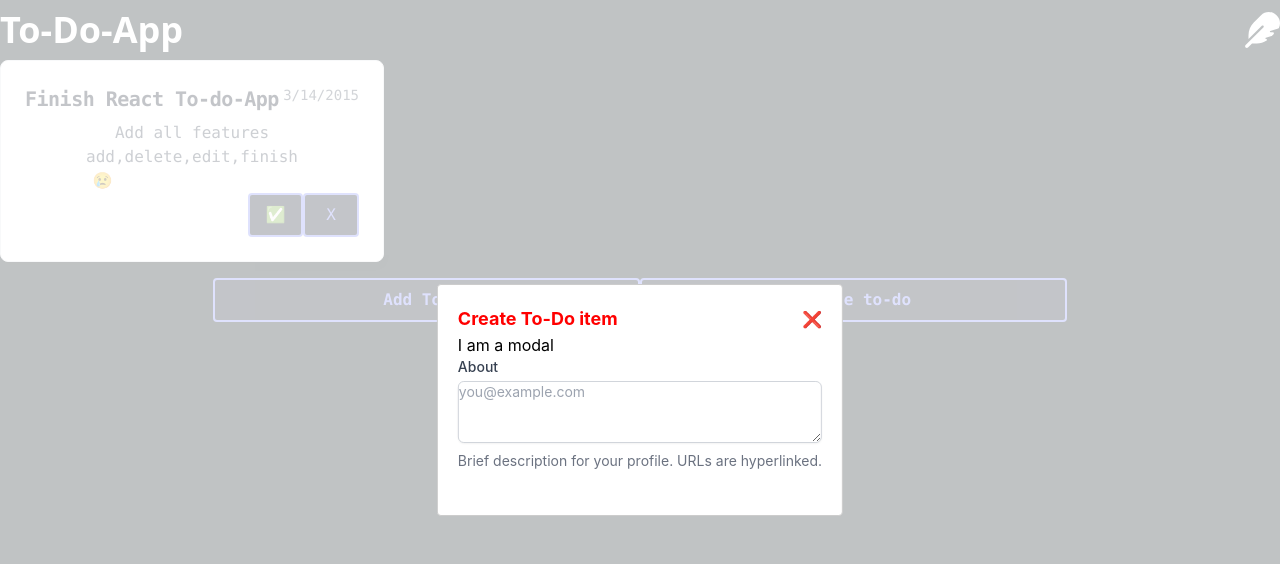
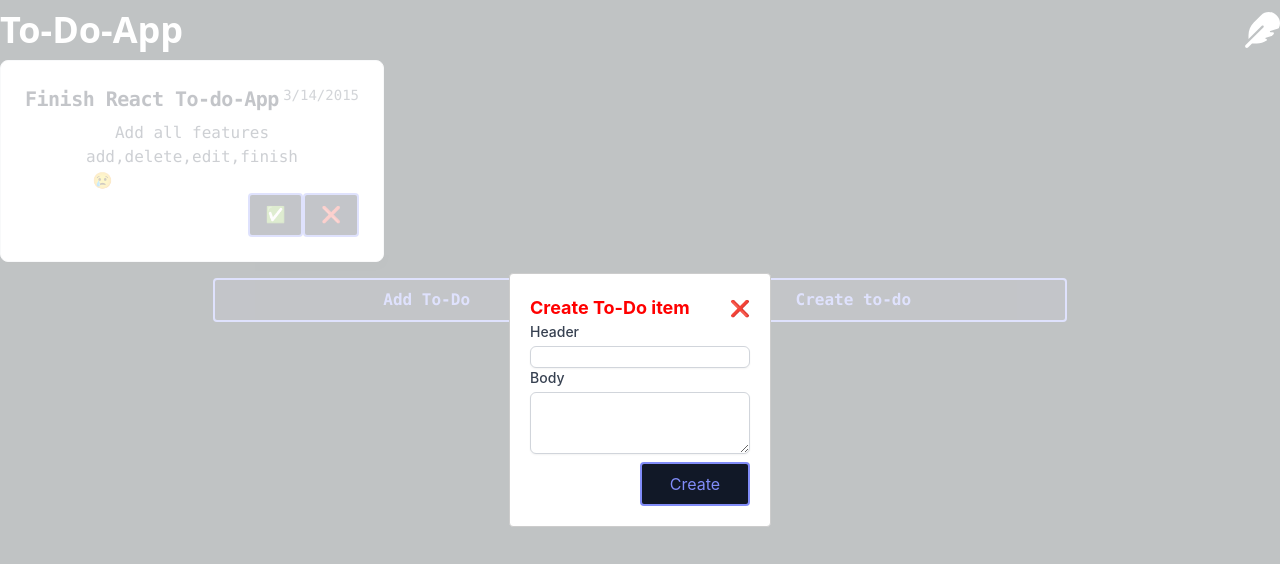
Before and after one commit to LeandroMartinMacato/todo-app-react, a React (Create React App) app: page / in a window 1280 px wide. Both pictures are taken after a click on the button "Create to-do". Shown: the top 564 px of the page. Built offline with nearby package versions, Linux system fonts and the light colour scheme.

Commit message:
trans: to pc

```diff
--- a/src/components/item.js
+++ b/src/components/item.js
@@ -25,7 +25,7 @@ export default function Item(props) {
                 </div>
                 <div className="text-right">
                     <button onClick={props.completeFunc} className="text-center text-indigo-400 rounded py-2 w-2/12 focus:outline-none bg-gray-900 border-2 border-indigo-400">✅</button>
-                    <button onClick={props.deleteFunc} className="text-center text-indigo-400 rounded py-2 w-2/12 focus:outline-none bg-gray-900 border-2 border-indigo-400">X</button>
+                    <button onClick={props.deleteFunc} className="text-center text-indigo-400 rounded py-2 w-2/12 focus:outline-none bg-gray-900 border-2 border-indigo-400">❌</button>
                 </div>
 			</div>
 
--- a/src/components/todo.js
+++ b/src/components/todo.js
@@ -16,7 +16,15 @@ content: {
 Modal.setAppElement('#root');
 
 export default function Todo() {
-	/* --------------------------------- STATES --------------------------------- */
+	/* --------------------------- STATES & VARIABLES --------------------------- */
+
+	let subtitle;
+	const [modalIsOpen, setIsOpen] = React.useState(false);
+	const [formData , setFormData] = React.useState({
+		id: "" ,
+		header: "",
+		body: ""
+	})
 	const [todoArray, setTodoArray] = React.useState([
 	{
 		id: "1",
@@ -33,25 +41,24 @@ export default function Todo() {
 	// },
 ]);
 
-	let subtitle;
-	const [modalIsOpen, setIsOpen] = React.useState(false);
-
-
-	function openModal() {
-		setIsOpen(true);
+	/* ----------------------------- STATE FUNCTIONS ---------------------------- */
+	function testAddTodo(){
+		console.log("TEST: Add todo button")
+		setTodoArray(prevTodos =>{
+			const newTodos = [...prevTodos]
+			newTodos.push({
+				id: "69",
+				isDone: false,
+				head: "Walk the dog",
+				body: "I will be walking the dog tommorow",
+				dateCreated: "1/12/2014"
+			})
+			return newTodos;
+		})
 	}
 
-	function afterOpenModal() {
-		// references are now sync'd and can be accessed.
-		subtitle.style.color = '#f00';
-	}
-
-	function closeModal() {
-		setIsOpen(false);
-	}
-	/* ----------------------------- STATE FUNCTIONS ---------------------------- */
 	function addTodo(){
-		console.log("button pressed")
+		console.log("TEST: Add todo button")
 		setTodoArray(prevTodos =>{
 			const newTodos = [...prevTodos]
 			newTodos.push({
@@ -84,6 +91,30 @@ export default function Todo() {
 
 	}
 
+	//Modals
+	function openModal() {
+		setIsOpen(true);
+	}
+
+	function afterOpenModal() {
+		// references are now sync'd and can be accessed.
+		subtitle.style.color = '#f00';
+	}
+
+	function closeModal() {
+		setIsOpen(false);
+	}
+
+	function handleChange(event){
+		setFormData(prevFormData => {
+			return {
+				...prevFormData,
+				[event.target.name]: event.target.value
+			}
+		})
+		console.log(formData);
+	}
+
 	/* ---------------------------- ELEMENT RENDERING --------------------------- */
 	const todoElements = todoArray.map(todo => {
 		const {id , head , body , dateCreated ,isDone} = todo
@@ -94,7 +125,7 @@ export default function Todo() {
 	return (
 		<div>
             {todoElements}
-			<button onClick={addTodo} className="text-center text-indigo-400 font-bold rounded my-4 py-2 w-4/12 focus:outline-none bg-gray-900 border-2 border-indigo-400">Add To-Do</button>
+			<button onClick={testAddTodo} className="text-center text-indigo-400 font-bold rounded my-4 py-2 w-4/12 focus:outline-none bg-gray-900 border-2 border-indigo-400">Add To-Do</button>
 
 		<button onClick={openModal} className="text-center text-indigo-400 font-bold rounded my-4 py-2 w-4/12 focus:outline-none bg-gray-900 border-2 border-indigo-400">Create to-do</button>
 			<Modal
@@ -108,16 +139,21 @@ export default function Todo() {
 					<h2 className="text-lg font-bold" ref={(_subtitle) => (subtitle = _subtitle)}>Create To-Do item</h2>
 					<button onClick={closeModal}>❌</button>
 				</div>
-				<div>I am a modal</div>
 				<form>
 					<div>
-						<label for="about" class="block text-sm font-medium text-gray-700"> About </label>
+						<label for="Header" class="block text-sm font-medium text-gray-700"> Header </label>
 						<div class="mt-1">
-							<textarea id="about" name="about" rows="3" class="shadow-sm focus:ring-indigo-500 focus:border-indigo-500 mt-1 block w-full sm:text-sm border border-gray-300 rounded-md" placeholder="you@example.com"></textarea>
+							<input type="text" onChange={handleChange} value={formData.header} name="header" className="shadow-sm focus:ring-indigo-500 focus:border-indigo-500 mt-1 block w-full sm:text-sm border border-gray-300 rounded-md"
+							/>
 						</div>
-						<p class="mt-2 text-sm text-gray-500">Brief description for your profile. URLs are hyperlinked.</p>
+						<label for="Body" class="block text-sm font-medium text-gray-700"> Body </label>
+						<div class="mt-1">
+							<textarea id="about" onChange={handleChange} value={formData.body} name="body" rows="3" class="shadow-sm focus:ring-indigo-500 focus:border-indigo-500 mt-1 block w-full sm:text-sm border border-gray-300 rounded-md"></textarea>
+						</div>
 					</div>
-				<input />
+					<div className="text-right">
+						<button className="text-center text-indigo-400 rounded py-2  mt-2 w-6/12  focus:outline-none bg-gray-900 border-2 border-indigo-400">Create</button>
+					</div>
 				</form>
 			</Modal>
 		</div>
```
